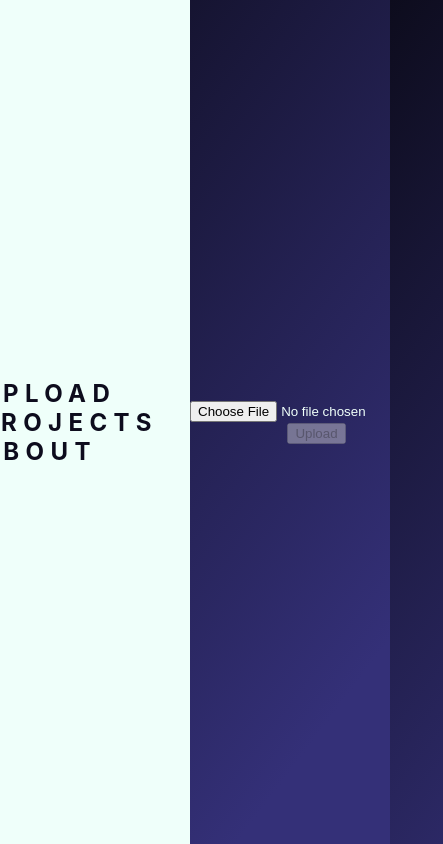
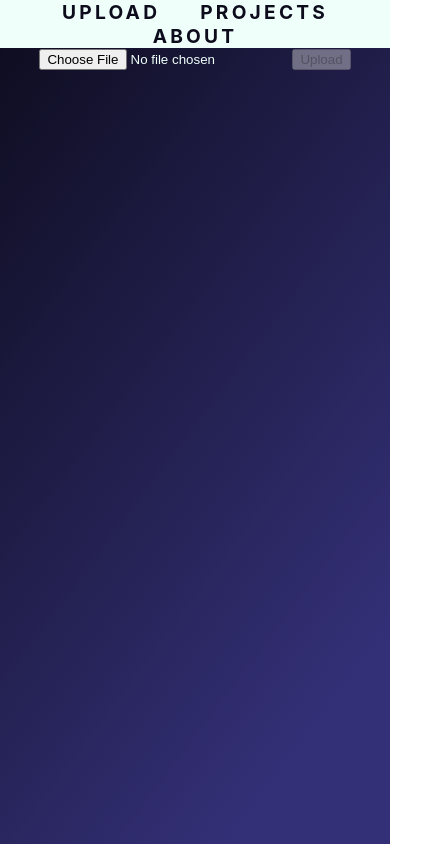
Before and after one commit to pawelrubin/CodePoets-recruitment-task, a React (Create React App) app in the folder benfords_law/frontend/: page / in a window 390 px wide. Shown: the whole page, 443 px wide, since content can reach past the window. Built offline with nearby package versions, Linux system fonts and the light colour scheme.

Commit message:
Further styling. Okayish responsiveness.

```diff
--- a/benfords_law/frontend/src/components/BenfordGraph/BenfordGraph.tsx
+++ b/benfords_law/frontend/src/components/BenfordGraph/BenfordGraph.tsx
@@ -7,13 +7,19 @@ import {
   Tooltip,
   XAxis,
   Bar,
-  ComposedChart,
   YAxis,
+  ResponsiveContainer,
 } from "recharts";
-import Select from "react-select";
-import { BENFORDS_VALUES, BenfordColumnStats, BenfordStats, Digit } from "types";
+import { StylesConfig } from "react-select";
+import {
+  BENFORDS_VALUES,
+  BenfordColumnStats,
+  BenfordStats,
+  Digit,
+} from "types";
 import { BenfordGraphData, BenfordGraphProps, IOption } from "./types";
-import { Container } from "./elements";
+import { Container, StyledComposedChart, StyledSelect } from "./elements";
+import { theme } from "theme";
 
 const parseData = (stats: BenfordColumnStats): BenfordGraphData =>
   Object.entries(stats).map(([digit, distribution]) => ({
@@ -25,20 +31,31 @@ const parseData = (stats: BenfordColumnStats): BenfordGraphData =>
 const getOptions = (stats: BenfordStats): IOption[] =>
   Object.keys(stats).map((column) => ({ value: column, label: column }));
 
+const customStyles: StylesConfig = {
+  control: styles => ({ ...styles, backgroundColor: theme.color.primaryLight }),
+  option: (styles, { isSelected }) => ({
+    ...styles,
+    backgroundColor: isSelected
+      ? theme.color.secondaryDark
+      : theme.color.primaryLight,
+    color: isSelected ? theme.color.primaryLight : theme.color.primaryDark,
+  }),
+};
+
 export function BenfordGraph({ stats }: BenfordGraphProps) {
   const options = getOptions(stats);
   const [column, setColumn] = useState<string>(options[0]?.value);
 
   return (
     <Container>
-      <Select
+      <StyledSelect
         defaultValue={options[0]}
         options={options}
-        onChange={(option) => setColumn((option as IOption).value)}
+        onChange={(option: IOption) => setColumn(option.value)}
+        styles={customStyles}
       />
-      <ComposedChart
-        width={700}
-        height={300}
+      <ResponsiveContainer width="100%" aspect={16.0 / 9.0}>
+        <StyledComposedChart
           data={column && stats[column] ? parseData(stats[column]) : []}
         >
           <CartesianGrid strokeDasharray="3 3" />
@@ -48,7 +65,8 @@ export function BenfordGraph({ stats }: BenfordGraphProps) {
           <Legend />
           <Bar dataKey="distribution" fill="#8884d8" />
           <Line dataKey="benford" fill="#213769" />
-      </ComposedChart>
+        </StyledComposedChart>
+      </ResponsiveContainer>
     </Container>
   );
 }
--- a/benfords_law/frontend/src/components/BenfordGraph/elements.ts
+++ b/benfords_law/frontend/src/components/BenfordGraph/elements.ts
@@ -1,8 +1,22 @@
-import styled from "styled-components";
+import styled, { css } from "styled-components";
+import { ComposedChart } from "recharts";
+import Select from "react-select";
 
 export const Container = styled.div`
   display: flex;
   flex-direction: column;
   box-shadow: 2px;
-  max-width: 300px;
+  width: 80%;
+  height: 80%;
+  justify-content: center;
 `;
+
+export const StyledComposedChart = styled(ComposedChart)(({ theme }) => css`
+  background-color: ${theme.color.primaryLight};
+  color: ${theme.color.primaryDark};
+  border-radius: ${theme.radius.mini};
+`);
+
+export const StyledSelect = styled(Select)(({ theme }) => css`
+  margin: ${theme.spacing.big} 0;
+`);
--- a/benfords_law/frontend/src/components/Main/Main.tsx
+++ b/benfords_law/frontend/src/components/Main/Main.tsx
@@ -2,6 +2,20 @@ import React, { useState } from "react";
 import { BenfordStats } from "types";
 import { BenfordForm } from "components/BenfordForm";
 import { BenfordGraph } from "components/BenfordGraph";
+
+const mock = {
+  "7_2009": {
+    "1": 0.2939970267083611,
+    "2": 0.18167837186650945,
+    "3": 0.12000820218383144,
+    "4": 0.09468395960424462,
+    "5": 0.0799200287076434,
+    "6": 0.07023119905674886,
+    "7": 0.05977341467165633,
+    "8": 0.05341672220228636,
+    "9": 0.04629107499871841,
+  },
+};
 
 export function Main() {
   const [stats, setStats] = useState<BenfordStats>();
--- a/benfords_law/frontend/src/components/Navbar/elements.ts
+++ b/benfords_law/frontend/src/components/Navbar/elements.ts
@@ -8,26 +8,39 @@ export const StyledMenu = styled.nav`
   background: ${({ theme }) => theme.color.primaryLight};
   height: 100vh;
   text-align: left;
-  padding: 0 2rem;
 
   @media (max-width: ${({ theme }) => theme.mobile}) {
     width: 100%;
+    height: initial;
+    position: sticky;
   }
   ul {
-    padding: 0;
+    padding: 2rem;
+    @media (max-width: ${({ theme }) => theme.mobile}) {
+      list-style-type: none;
+      margin: 0;
+      padding: 0;
+      overflow: hidden;
+      &>li {
+        display: inline-block;
+      }
+      text-align: center;
+    }
   }
 
-  a {
+  li a {
     font-size: 2rem;
     text-transform: uppercase;
     font-weight: bold;
-    letter-spacing: 0.4rem;
+    letter-spacing: 0.2rem;
     color: ${({ theme }) => theme.color.primaryDark};
     text-decoration: none;
 
     @media (max-width: ${({ theme }) => theme.mobile}) {
-      font-size: 1.5rem;
+      font-size: 1.2rem;
       text-align: center;
+      display: block;
+      margin: 0 20px;
     }
 
     &:hover {
--- a/benfords_law/frontend/src/global.ts
+++ b/benfords_law/frontend/src/global.ts
@@ -1,8 +1,10 @@
 import { createGlobalStyle, css } from "styled-components";
 import { ThemeType } from "theme";
 
-export const GlobalStyles = createGlobalStyle<{ theme: ThemeType }>`
-  html, body {
+export const GlobalStyles = createGlobalStyle<{ theme: ThemeType }>(
+  ({ theme }) => css`
+    html,
+    body {
       margin: 0;
       padding: 0;
       height: 100%;
@@ -10,43 +12,32 @@ export const GlobalStyles = createGlobalStyle<{ theme: ThemeType }>`
     }
 
     body {
-    background: ${({ theme }) =>
-      css`linear-gradient(127deg, ${theme.color.primaryDark} 0%, ${theme.color.secondaryDark} 85%)`};
-    color:  ${({ theme }) => theme.color.primaryLight};
-    font-family: -apple-system, BlinkMacSystemFont, "Segoe UI", Roboto, Helvetica, Arial, sans-serif, "Apple Color Emoji", "Segoe UI Emoji", "Segoe UI Symbol";
-    height: 100vh;
+      background: ${css`linear-gradient(127deg, ${theme.color.primaryDark} 0%, ${theme.color.secondaryDark} 85%)`};
+      color: ${theme.color.primaryLight};
+      font-family: -apple-system, BlinkMacSystemFont, "Segoe UI", Roboto,
+        Helvetica, Arial, sans-serif, "Apple Color Emoji", "Segoe UI Emoji",
+        "Segoe UI Symbol";
     }
 
     #root {
+      align-items: center;
       display: flex;
       justify-content: center;
-
+      @media (max-width: ${({ theme }) => theme.mobile}) {
+        flex-direction: column;
+      }
     }
 
-  h1 {
-    font-size: 2rem;
-    text-align: center;
-    text-transform: uppercase;
-  }
-
-  div {
-    text-align: center;
-  }
-
-  a {
-    color: ${({ theme }) => theme.color.secondaryDark};
-    text-decoration: none;
-  }
     main {
       margin: 0 auto;
       align-items: center;
       display: flex;
       flex-direction: column;
       justify-content: center;
-    height: 100vh;
+      height: 100%;
       width: 100%;
       align-items: center;
-    flex-grow: 1
+      flex-grow: 1;
     }
-
-  `;
+  `
+);
--- a/benfords_law/frontend/src/theme.ts
+++ b/benfords_law/frontend/src/theme.ts
@@ -1,17 +1,18 @@
 export const theme = {
   color: {
     primaryDark: "#0D0C1D",
+    secondaryDark: "#343078",
     primaryLight: "#EFFFFA",
-    secondaryDark: "#343078",
   },
   spacing: {
     big: "20px",
   },
   radius: {
+    mini: "4px",
     small: "10px",
     big: "25px",
   },
-  mobile: "576px",
+  mobile: "720px",
 };
 
 export type ThemeType = typeof theme;
```
Lines whose indentation alone changed are shown as unchanged.
